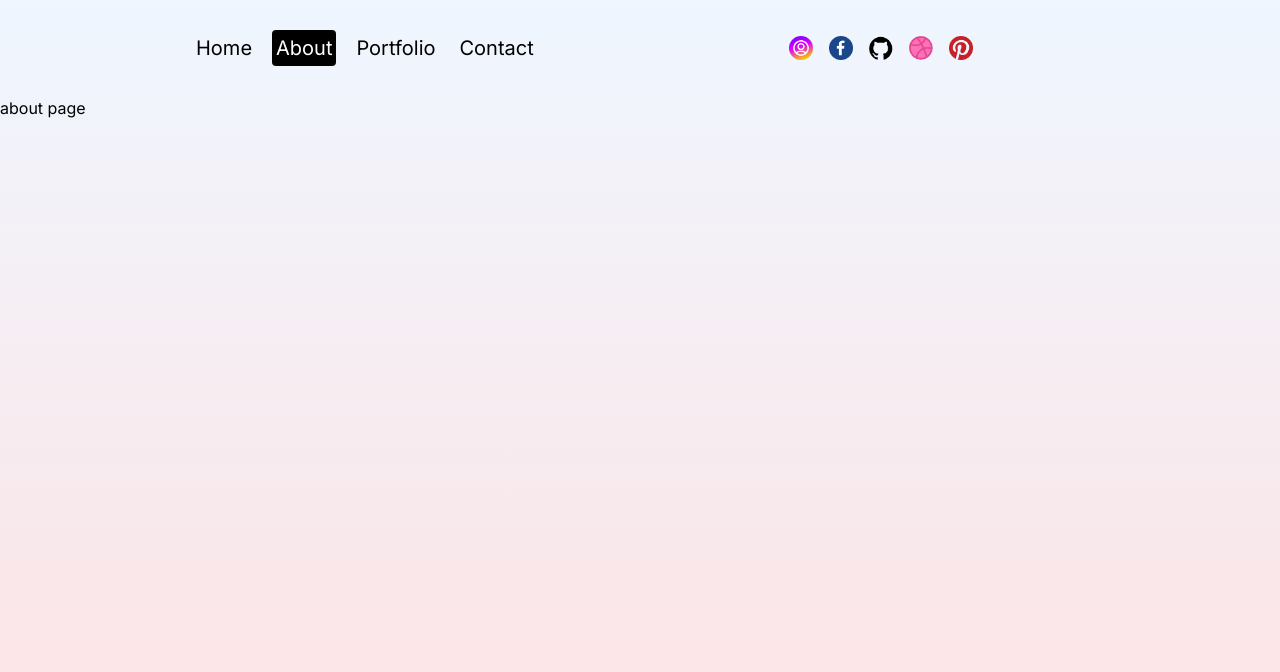
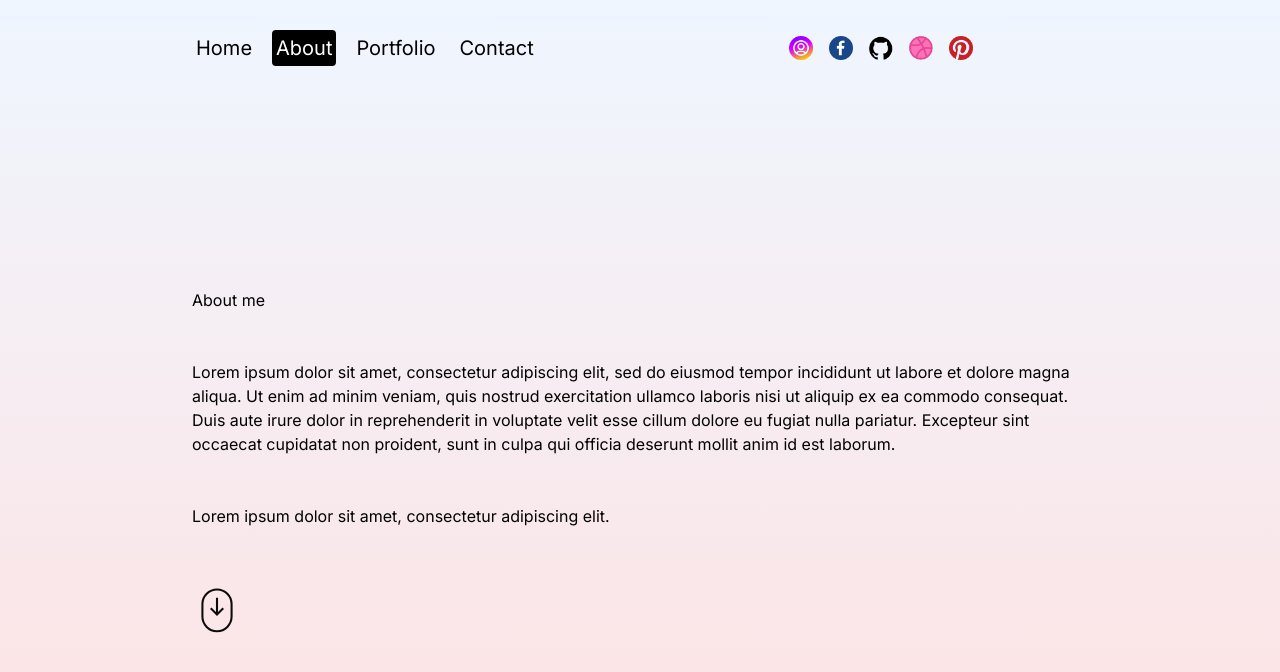
Before and after one commit to ZestyLimones/davidadrianhair, a Next.js app: page /about in a window 1280 px wide. Shown: the top 672 px of the page. Built offline with nearby package versions, Linux system fonts and the light colour scheme.

Commit message:
added some basic about me contect for about page.' git push

```diff
--- a/src/app/about/page.jsx
+++ b/src/app/about/page.jsx
@@ -9,7 +9,51 @@
       animate={{ y: '0%' }}
       transition={{ duration: 1 }}
     >
-      about page
+      <div className="">
+        <div className="p-4 sm:p-8 md:p-12 lg:p-20 xl:p-48 flex flex-col gap-24 md:gap-32 lg:gap-48 xl:gap-64">
+          <div className="flex flex-col gap-12 justify-center">
+            <h1>About me</h1>
+            <p>
+              Lorem ipsum dolor sit amet, consectetur adipiscing elit, sed do
+              eiusmod tempor incididunt ut labore et dolore magna aliqua. Ut
+              enim ad minim veniam, quis nostrud exercitation ullamco laboris
+              nisi ut aliquip ex ea commodo consequat. Duis aute irure dolor in
+              reprehenderit in voluptate velit esse cillum dolore eu fugiat
+              nulla pariatur. Excepteur sint occaecat cupidatat non proident,
+              sunt in culpa qui officia deserunt mollit anim id est laborum.
+            </p>
+            <span>
+              Lorem ipsum dolor sit amet, consectetur adipiscing elit.
+            </span>
+            <motion.svg
+              initial={{ opacity: 0.2, y: 0 }}
+              animate={{ opacity: 1, y: '10px' }}
+              transition={{ repeat: Infinity, duration: 3, ease: 'easeInOut' }}
+              viewBox="0 0 24 24"
+              fill="none"
+              xmlns="http://www.w3.org/2000/svg"
+              width={50}
+              height={50}
+            >
+              <path
+                d="M5 15C5 16.8565 5.73754 18.6371 7.05029 19.9498C8.36305 21.2626 10.1435 21.9999 12 21.9999C13.8565 21.9999 15.637 21.2626 16.9498 19.9498C18.2625 18.6371 19 16.8565 19 15V9C19 7.14348 18.2625 5.36305 16.9498 4.05029C15.637 2.73754 13.8565 2 12 2C10.1435 2 8.36305 2.73754 7.05029 4.05029C5.73754 5.36305 5 7.14348 5 9V15Z"
+                stroke="#000000"
+                strokeWidth="1"
+              ></path>
+              <path d="M12 6V14" stroke="#000000" strokeWidth="1"></path>
+              <path
+                d="M15 11L12 14L9 11"
+                stroke="#000000"
+                strokeWidth="1"
+              ></path>
+            </motion.svg>
+          </div>
+          <div className="">Skills</div>
+          <div className="">Experience</div>
+        </div>
+
+        <div className="hidden"></div>
+      </div>
     </motion.div>
   );
 };
```
